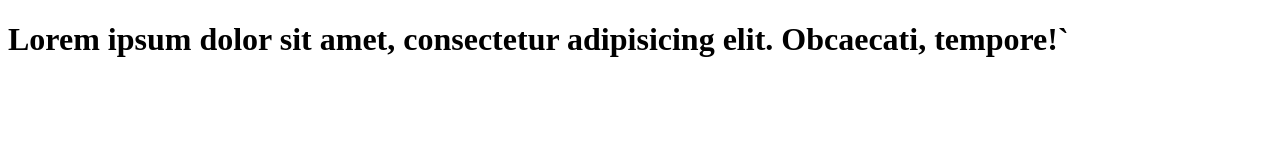
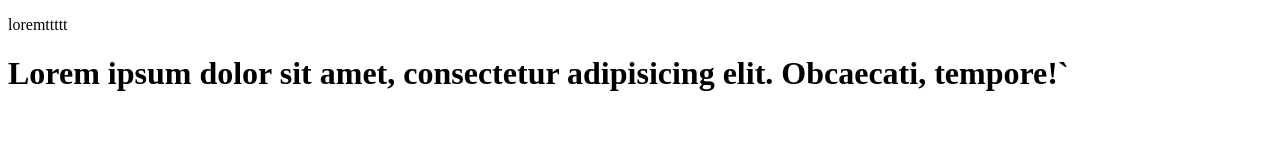
Before and after one commit to eldorhusanov/sangishkon, a plain HTML site: page llllll.html in a window 1280 px wide. Drawn offline with Linux system fonts and the light colour scheme.

Commit message:
update lllllll.html

```diff
--- a/llllll.html
+++ b/llllll.html
@@ -5,6 +5,7 @@
     <title>git sta</title>
 </head>
 <body>
+    <p>loremttttt</p>
 <h1>Lorem ipsum dolor sit amet, consectetur adipisicing elit. Obcaecati, tempore!`</h1>
 </body>
 </html>
```
